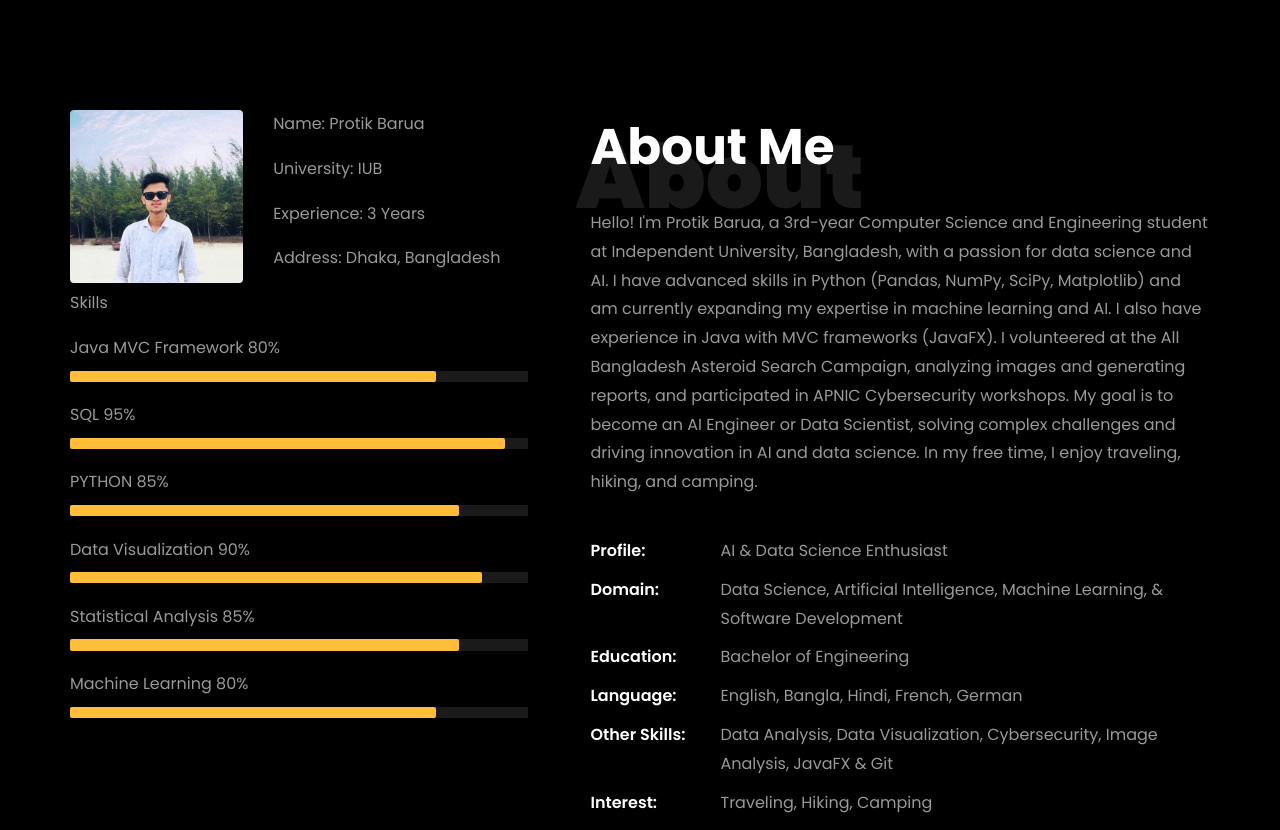
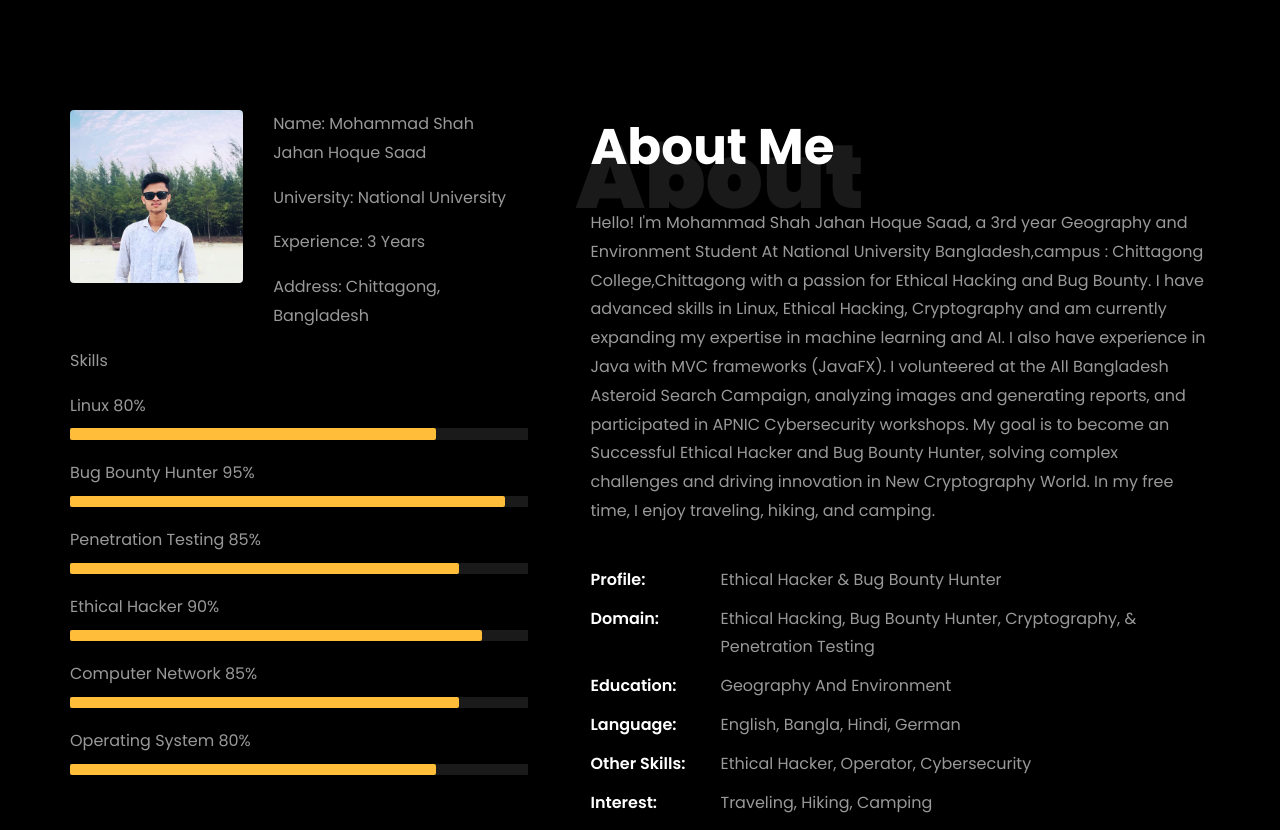
Before and after one commit to Protik234972/Portfolio-Website, a plain HTML site: page index.html in a window 1280 px wide. Shown: the part 752-1582 px from the top of the page. Drawn offline with Linux system fonts and the light colour scheme; grey boxes are pictures that could not be loaded; files whose address does not match are found by name.

Commit message:
Updated index for shajahan profile

```diff
--- a/index.html
+++ b/index.html
@@ -120,7 +120,7 @@
 
 	<nav class="navbar navbar-expand-lg navbar-dark ftco_navbar ftco-navbar-light site-navbar-target" id="ftco-navbar">
 		<div class="container">
-			<a class="navbar-brand" href="index.html">Protik Barua</a>
+			<a class="navbar-brand" href="index.html">Shah Jahan</a>
 			<button class="navbar-toggler js-fh5co-nav-toggle fh5co-nav-toggle" type="button" data-toggle="collapse"
 				data-target="#ftco-nav" aria-controls="ftco-nav" aria-expanded="false" aria-label="Toggle navigation">
 				<span class="oi oi-menu"></span> Menu
@@ -152,7 +152,7 @@
 							data-scrollax=" properties: { translateY: '70%' }">
 							<div class="text">
 								<span class="subheading">Hello!</span>
-								<h1 class="mb-4 mt-3">I'm <span>Protik Barua</span></h1>
+								<h1 class="mb-4 mt-3">I'm <span>Mohammad Shah Jahan Hoque Saad</span></h1>
 
 								<!-- Element to contain animated typing -->
 								<span id="typing-animation"></span>
@@ -164,9 +164,9 @@
 
 									// Create an array of typing text
 									const typingTexts = [
-										'Passionate Data Scientist',
-										'Machine Learning Enthusiast',
-										'Aspiring AI Engineer ',
+										'Passionate About Computer',
+										'Lady Killer',
+										'Hacker'
 									];
 
 									// Create a function to display the typing animation for a given text
@@ -192,7 +192,7 @@
 
 								<br>
 								<br>
-								<h2>3rd Year Computer Science & Engineering Student at Independent University Bangladesh
+								<h2>3rd Year Geography And Environment Student At National University Bangladesh, Campus :- Chittagong College,(Chittagong)
 								</h2>
 								<!-- <h2 class="d-flex" style="margin-bottom: 0">With over 5 years of experience</h2> -->
 								<!-- <br> -->
@@ -228,47 +228,48 @@
 									<!-- Details next to profile image -->
 									<div class="col-sm-6 col-md-7">
 										<div class="about-info">
-											<p><span class="title-s">Name: </span> <span>Protik Barua</span></p>
-											<p><span class="title-s">University: </span> <span>IUB</span></p>
+											<p><span class="title-s">Name: </span> <span>Mohammad Shah Jahan Hoque Saad
+											</span></p>
+											<p><span class="title-s">University: </span> <span>National University</span></p>
 											<p><span class="title-s">Experience: </span> <span>3 Years</span></p>
-											<p><span class="title-s">Address: </span> <span>Dhaka, Bangladesh</span></p>
+											<p><span class="title-s">Address: </span> <span>Chittagong, Bangladesh</span></p>
 										</div>
 									</div>
 								</div>
 
 								<div class="skill-mf">
 									<p class="title-s">Skills</p>
-									<span>Java MVC Framework</span> <span class="pull-right">80%</span>
+									<span>Linux</span> <span class="pull-right">80%</span>
 									<div class="progress">
 										<div class="progress-bar" role="progressbar" style="width: 80%;"
 											aria-valuenow="80" aria-valuemin="0" aria-valuemax="100"></div>
 									</div>
 
-									<span>SQL</span> <span class="pull-right">95%</span>
+									<span>Bug Bounty Hunter</span> <span class="pull-right">95%</span>
 									<div class="progress">
 										<div class="progress-bar" role="progressbar" style="width: 95%;"
 											aria-valuenow="95" aria-valuemin="0" aria-valuemax="100"></div>
 									</div>
 
-									<span>PYTHON</span> <span class="pull-right">85%</span>
+									<span>Penetration Testing</span> <span class="pull-right">85%</span>
 									<div class="progress">
 										<div class="progress-bar" role="progressbar" style="width: 85%"
 											aria-valuenow="85" aria-valuemin="0" aria-valuemax="100"></div>
 									</div>
 
-									<span>Data Visualization</span> <span class="pull-right">90%</span>
+									<span>Ethical Hacker</span> <span class="pull-right">90%</span>
 									<div class="progress">
 										<div class="progress-bar" role="progressbar" style="width: 90%"
 											aria-valuenow="90" aria-valuemin="0" aria-valuemax="100"></div>
 									</div>
 
-									<span>Statistical Analysis</span> <span class="pull-right">85%</span>
+									<span>Computer Network</span> <span class="pull-right">85%</span>
 									<div class="progress">
 										<div class="progress-bar" role="progressbar" style="width: 85%"
 											aria-valuenow="85" aria-valuemin="0" aria-valuemax="100"></div>
 									</div>
 
-									<span>Machine Learning</span> <span class="pull-right">80%</span>
+									<span>Operating System</span> <span class="pull-right">80%</span>
 									<div class="progress">
 										<div class="progress-bar" role="progressbar" style="width: 80%"
 											aria-valuenow="80" aria-valuemin="0" aria-valuemax="100"></div>
@@ -285,26 +286,26 @@
 								<h1 class="big">About</h1>
 								<h2 class="mb-4">About Me</h2>
 
-								<p>Hello! I'm Protik Barua, a 3rd-year Computer Science and Engineering student at
-									Independent University, Bangladesh, with a passion for data science and AI. I have
-									advanced skills in Python (Pandas, NumPy, SciPy, Matplotlib) and am currently
+								<p>Hello! I'm Mohammad Shah Jahan Hoque Saad, a 3rd year Geography and Environment Student At National University Bangladesh,campus : Chittagong College,Chittagong
+									with a passion for Ethical Hacking and Bug Bounty. I have
+									advanced skills in Linux, Ethical Hacking, Cryptography and am currently
 									expanding my expertise in machine learning and AI. I also have experience in Java
 									with MVC frameworks (JavaFX). I volunteered at the All Bangladesh Asteroid Search
 									Campaign, analyzing images and generating reports, and participated in APNIC
-									Cybersecurity workshops. My goal is to become an AI Engineer or Data Scientist,
-									solving complex challenges and driving innovation in AI and data science. In my free
+									Cybersecurity workshops. My goal is to become an Successful Ethical Hacker and Bug Bounty Hunter,
+									solving complex challenges and driving innovation in New Cryptography World. In my free
 									time, I enjoy traveling, hiking, and camping.</p>
 								<ul class="about-info mt-4 px-md-0 px-2">
-									<li class="d-flex"><span>Profile:</span> <span>AI &amp; Data Science
-											Enthusiast</span>
+									<li class="d-flex"><span>Profile:</span> <span>Ethical Hacker &amp; Bug Bounty Hunter</span>
 									</li>
-									<li class="d-flex"><span>Domain:</span> <span>Data Science, Artificial Intelligence,
-											Machine Learning, &amp; Software Development</span></li>
-									<li class="d-flex"><span>Education:</span> <span>Bachelor of Engineering</span></li>
-									<li class="d-flex"><span>Language:</span> <span>English, Bangla, Hindi, French,
+									<li class="d-flex"><span>Domain:</span> <span>Ethical Hacking, Bug Bounty Hunter,
+											Cryptography, &amp; Penetration Testing</span></li>
+									<li class="d-flex"><span>Education:</span> <span>Geography And Environment</span></li>
+									<li class="d-flex"><span>Language:</span> <span>English, Bangla, Hindi,
 											German</span></li>
-									<li class="d-flex"><span>Other Skills:</span> <span>Data Analysis, Data
-											Visualization, Cybersecurity, Image Analysis, JavaFX &amp; Git</span></li>
+									<li class="d-flex"><span>Other Skills:</span> <span>Ethical Hacker, Operator, Cybersecurity
+
+									</span></li>
 									<li class="d-flex"><span>Interest:</span> <span>Traveling, Hiking,
 											Camping</span></li>
 
@@ -408,9 +409,9 @@
 				<div class="col-md-6">
 					<div class="resume-wrap ftco-animate">
 						<span class="date">2021-2025</span>
-						<h2>Computer Science & Engineering</h2>
-						<span class="position">Independent University, Bangladesh</span>
-						<p class="mt-4">CGPA : 3.56 </p>
+						<h2>Geography And Environment</h2>
+						<span class="position">National Universtiy, Campus : Chittagong Collage, Chittagong</span>
+						<p class="mt-4">CGPA : 3.66 </p>
 					</div>
 				</div>
 
@@ -418,7 +419,7 @@
 					<div class="resume-wrap ftco-animate">
 						<span class="date">2018-2019</span>
 						<h2>Higher Secondary School</h2>
-						<span class="position">Cox's Bazar City Collage</span>
+						<span class="position">Chittagong Collage</span>
 						<p class="mt-4">GPA: 5.00</p>
 					</div>
 				</div>
@@ -522,7 +523,7 @@
 							<span class="icon-map-signs"></span>
 						</div>
 						<h3 class="mb-4">Address</h3>
-						<p>Dhaka, Bangladesh</p>
+						<p>Chittagong, Bangladesh</p>
 					</div>
 				</div>
 				<div class="col-md-6 col-lg-3 d-flex ftco-animate">
@@ -531,7 +532,7 @@
 							<span class="icon-phone2"></span>
 						</div>
 						<h3 class="mb-4">Contact Number</h3>
-						<p><a href="tel://0101010101">+ 880 1767 - 841468</a></p>
+						<p><a href="tel://0101010101">+ 880 1843 - 561390</a></p>
 					</div>
 				</div>
 				<div class="col-md-6 col-lg-3 d-flex ftco-animate">
@@ -540,7 +541,7 @@
 							<span class="icon-paper-plane"></span>
 						</div>
 						<h3 class="mb-4">Email Address</h3>
-						<p><a href="mailto:info@yoursite.com">baruaprotik234972@gmail.com</a></p>
+						<p><a href="mailto:info@yoursite.com">shajahan@gmail.com</a></p>
 					</div>
 				</div>
 				<div class="col-md-6 col-lg-3 d-flex ftco-animate">
@@ -550,7 +551,7 @@
 						</div>
 						<h3 class="mb-4">Download Resume</h3>
 						<p><a
-								href="https://drive.google.com/file/d/1WuQbzgRPARjSX9eS5IT31172kMTTyp-R/view?usp=sharing">resumelink</a>
+								href="#">resumelink</a>
 						</p>
 					</div>
 				</div>
@@ -568,7 +569,7 @@
 					<ul class="ftco-footer-social list-unstyled d-flex justify-content-center align-items-center mb-0">
 						<li class="ftco-animate normal-txt">Find me on </li>
 						<li class="ftco-animate"><a href="#"><span class="icon-youtube"></span></a></li>
-						<li class="ftco-animate"><a href="https://www.linkedin.com/in/protik-barua-b9a37a2bb/"><span
+						<li class="ftco-animate"><a href="#"><span
 									class="icon-linkedin"></span></a></li>
 						<li class="ftco-animate"><a href="#"><span class="icon-twitter"></span></a></li>
 						<li class="ftco-animate"><a href="#"><span class="icon-facebook"></span></a></li>
```
